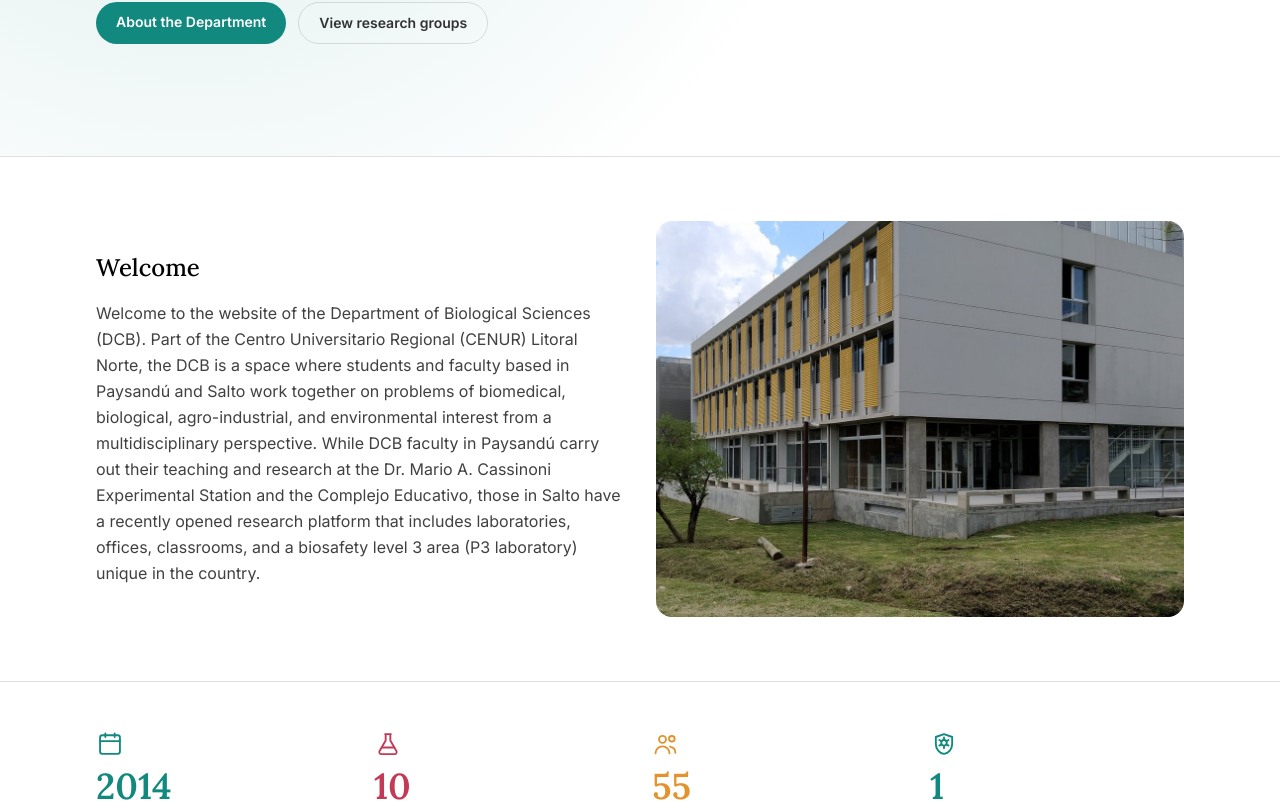
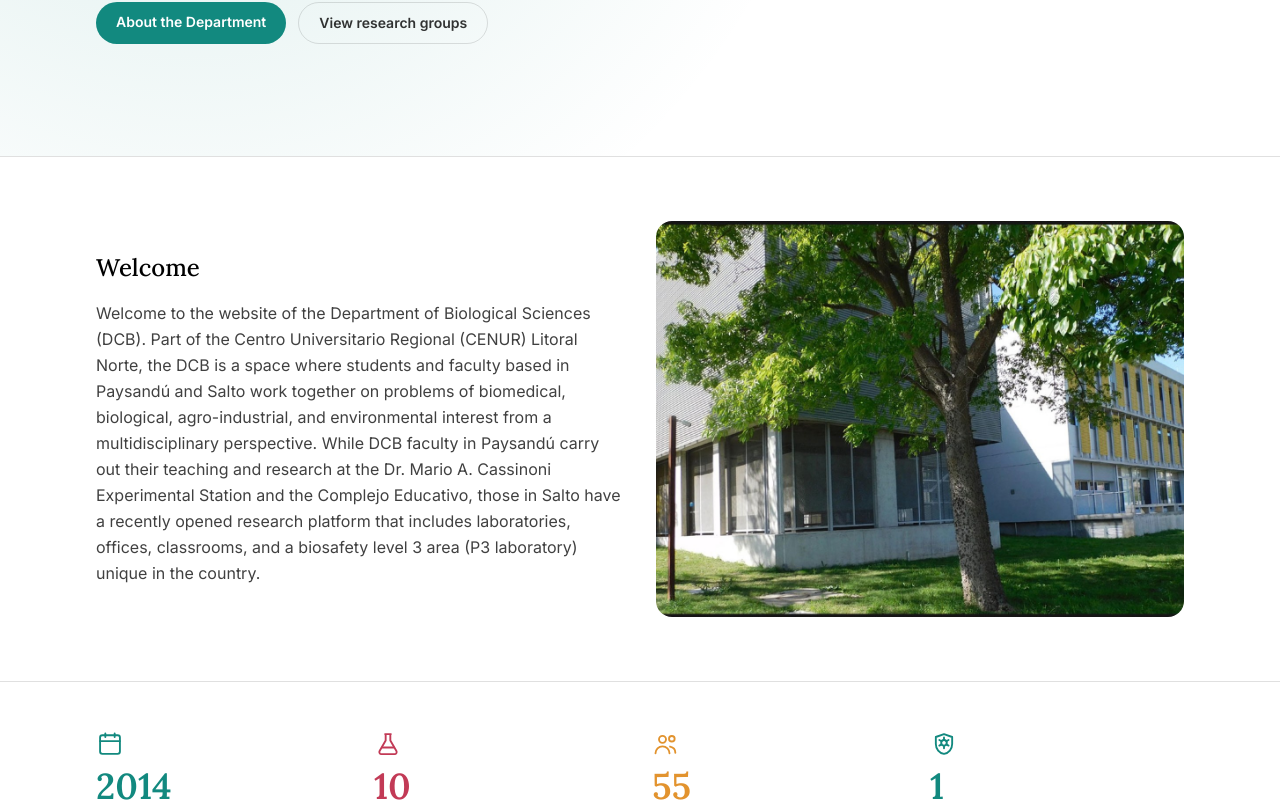
Before and after one commit to MMBAI-Lab/web-dcb, a Next.js app: page /en in a window 1280 px wide. Shown: the part 512-1323 px from the top of the page. Built offline with nearby package versions, Linux system fonts and the light colour scheme.

Commit message:
Swap homepage hero photo for plataforma1.jpg
Co-Authored-By: Claude Sonnet 5 <noreply@anthropic.com>

```diff
--- a/src/components/pages/home.tsx
+++ b/src/components/pages/home.tsx
@@ -82,7 +82,7 @@ export function Home() {
           <Reveal delay={0.1}>
             <span className="relative block aspect-[4/3] overflow-hidden rounded-2xl">
               <Image
-                src={asset("/images/places/edificio-salto.jpg")}
+                src={asset("/images/places/plataforma-home.jpg")}
                 alt={t("imageAlt")}
                 fill
                 sizes="(min-width: 768px) 50vw, 100vw"
```
Also changed, not shown: public/images/places/edificio-salto.jpg (deleted), public/images/places/plataforma-home.jpg (added).
